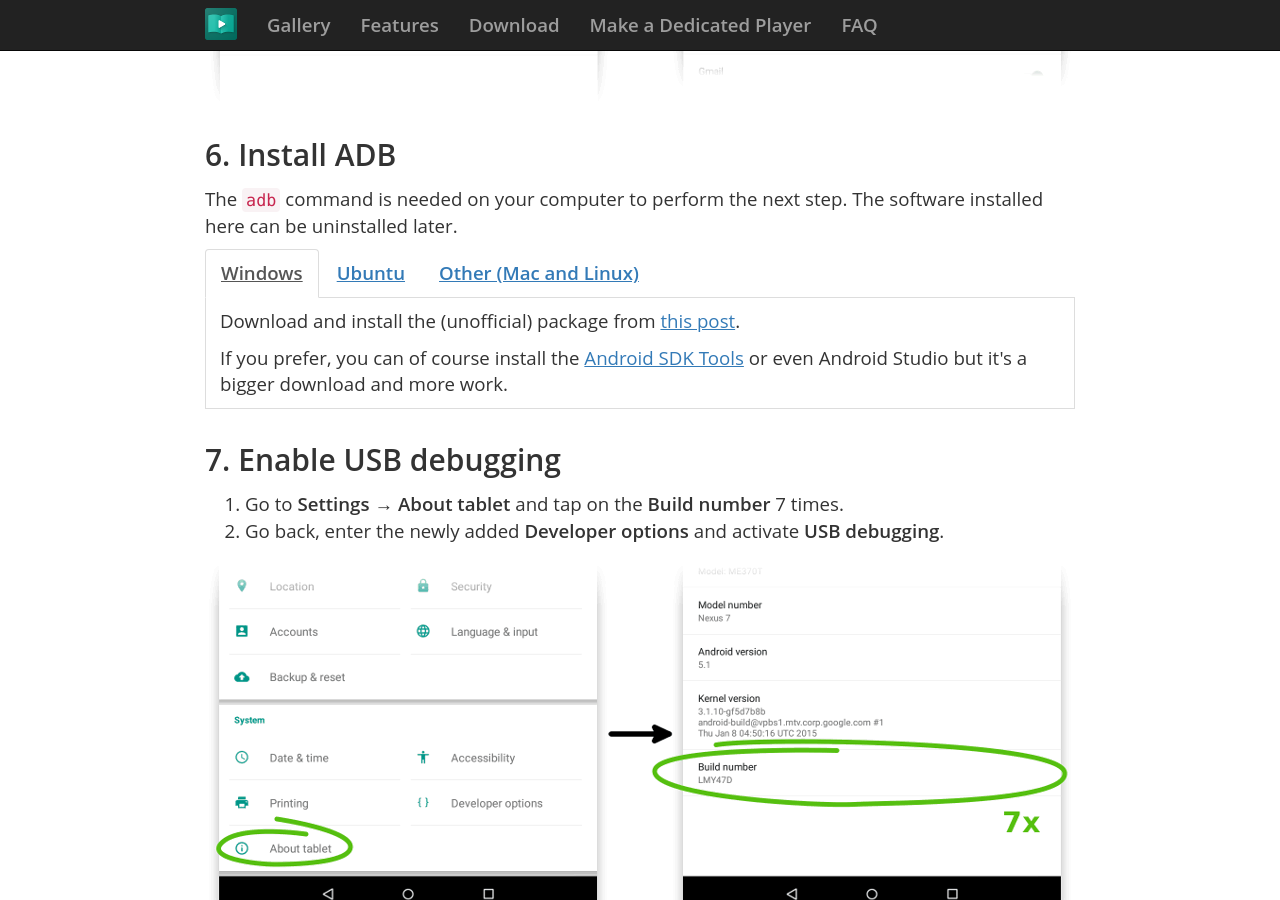
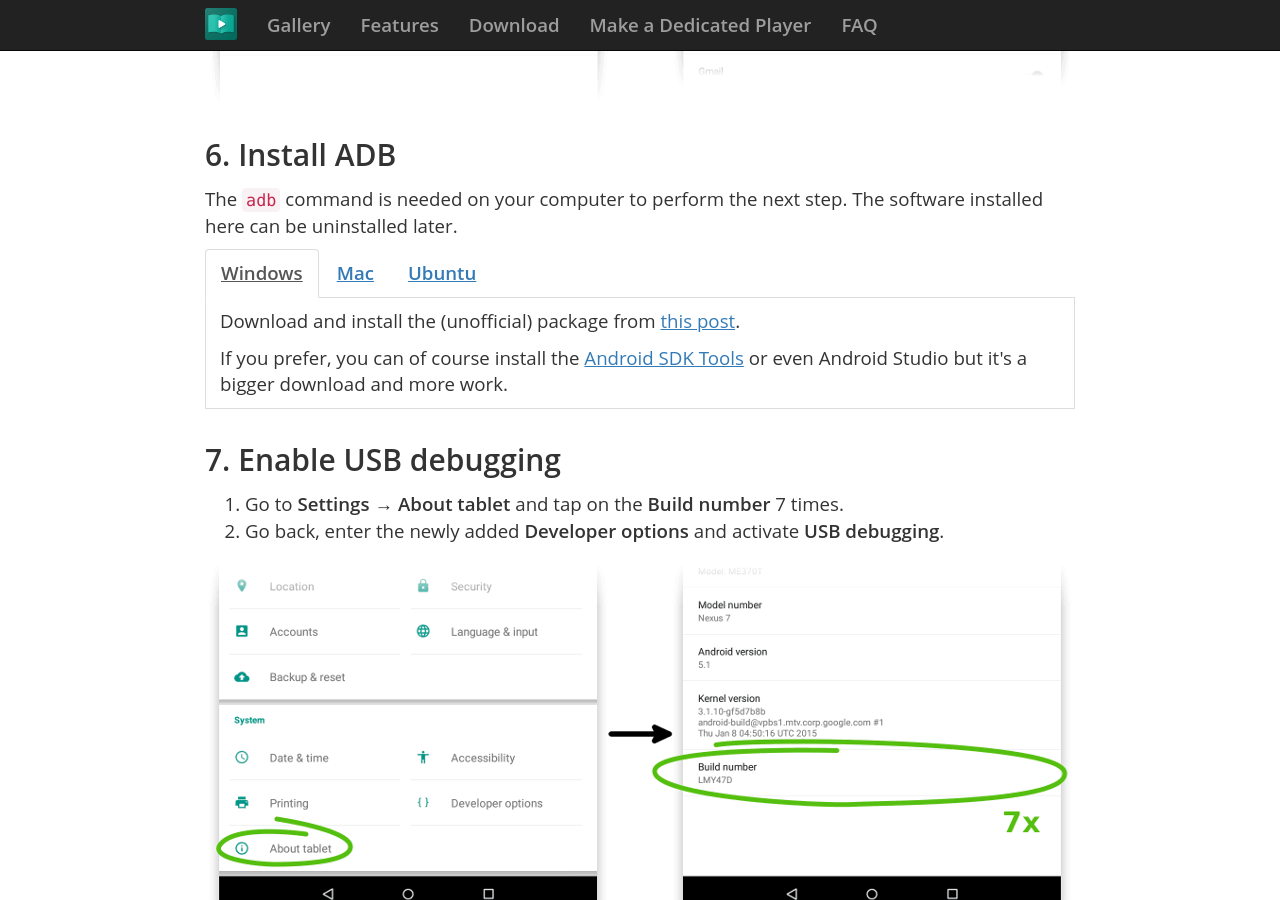
Before and after one commit to msimonides/homerplayer, a Jekyll site: the page built from install-dedicated-steps.html, in a window 1280 px wide and 900 px high, scrolled down 3871 px. Built offline with Jekyll 4.4.1, drawn with Linux system fonts in a browser that asks for light colours; nearby versions of some CDN libraries; some web fonts are replaced; comment, search, counter and statistics services are not loaded.

Commit message:
Install ADB on Mac with Homebrew.

```diff
--- a/install-dedicated-steps.html
+++ b/install-dedicated-steps.html
@@ -91,8 +91,8 @@
 
 <ul id="adb-install-tabs" class="nav nav-tabs" data-tabs="adb-install-tab-content">
   <li class="active"><a href="#adb-install-windows" data-toggle="tab">Windows</a></li>
+  <li><a href="#adb-install-mac" data-toggle="tab">Mac</a></li>
   <li><a href="#adb-install-ubuntu" data-toggle="tab">Ubuntu</a></li>
-  <li><a href="#adb-install-other" data-toggle="tab">Other (Mac and Linux)</a></li>
 </ul>
 <div class="tab-content tab-content-framed">
   <div id="adb-install-windows" class="tab-pane active">
@@ -114,11 +114,16 @@
   <blockquote><code>sudo apt-get install android-tools-adb</code></blockquote>
   </div>
 
-  <div id="adb-install-other" class="tab-pane">
-  <p>
-  Download and install the
-  <a href="https://developer.android.com/sdk/index.html#Other" target="_blank">Android SDK Tools</a>.
-  </p>
+  <div id="adb-install-mac" class="tab-pane">
+  <ol>
+    <li>Open the <strong>Terminal</strong> app.</li>
+    <li>Copy and execute the following command to install <a href="http://brew.sh" target="_blank">Homebrew</a> (on one line):
+    <blockquote><code>/usr/bin/ruby -e "$(curl -fsSL https://raw.githubusercontent.com/Homebrew/install/master/install)"</code></blockquote>
+    </li>
+    <li>Copy and execute the following command to install the <code>adb</code> command:
+    <blockquote><code>brew install android-platform-tools</code></blockquote>
+    </li>
+  </ol>
   </div>
 </div>
 
```
